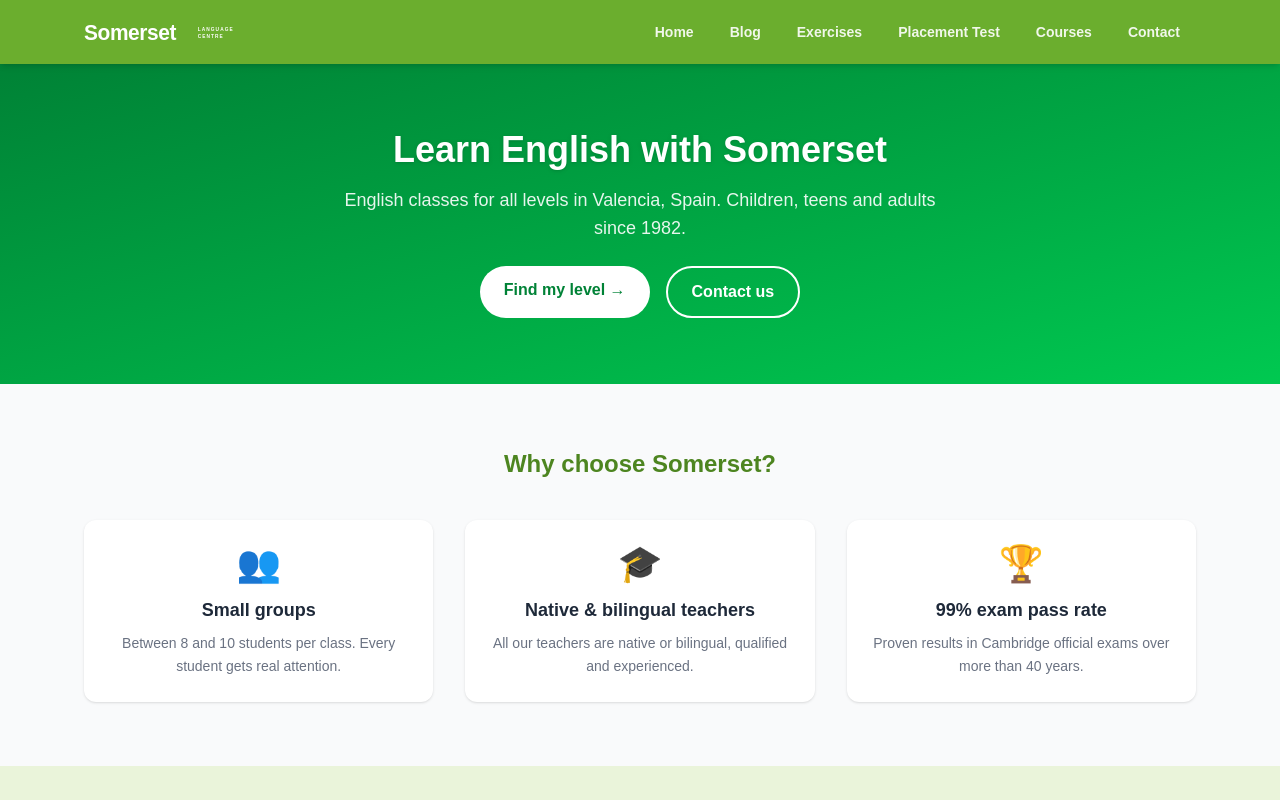
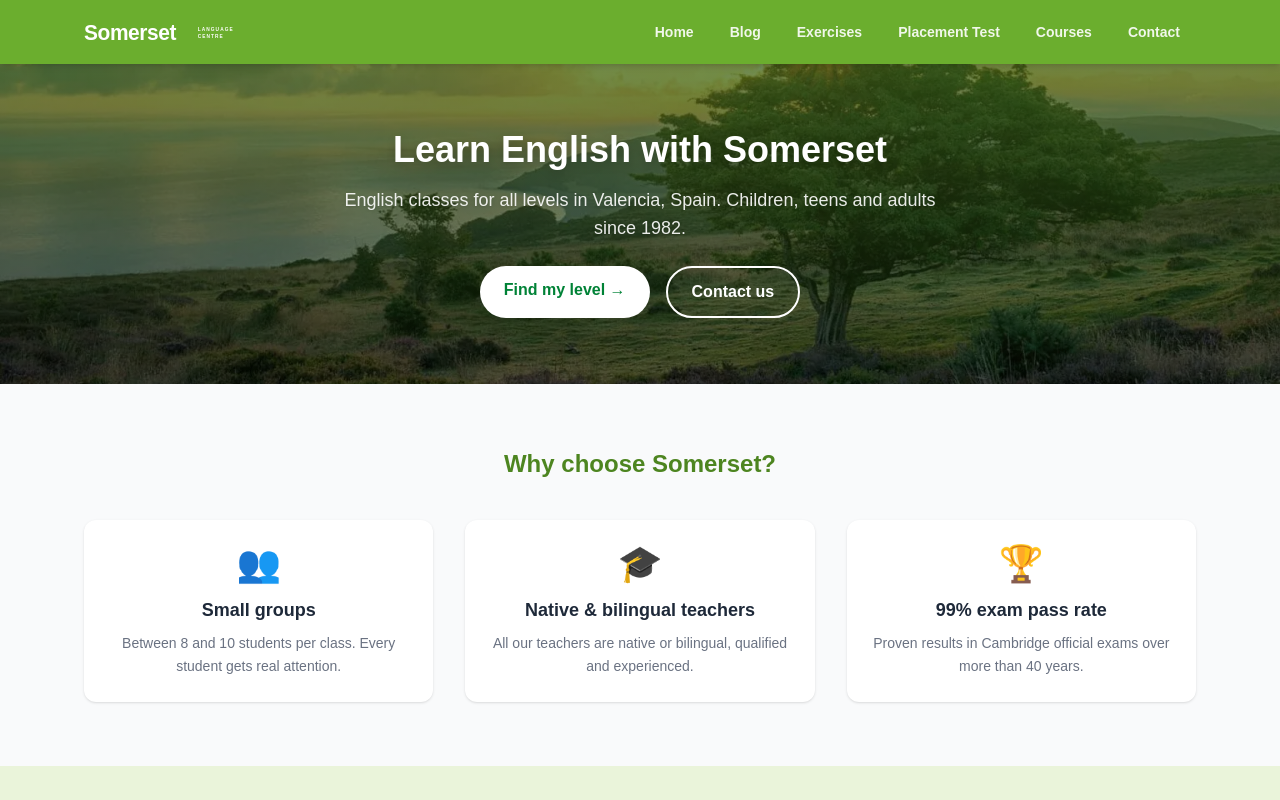
Before and after one commit to hugosanhan-design/somerset-website, a Next.js app: page / in a window 1280 px wide. Shown: the top 800 px of the page. Built offline with nearby package versions, Linux system fonts and the light colour scheme.

Commit message:
Add hero background photo

```diff
--- a/src/app/page.tsx
+++ b/src/app/page.tsx
@@ -1,15 +1,15 @@
 import Link from "next/link";
-import Image from "next/image";
 
 export default function Home() {
   return (
     <>
       {/* Hero */}
       <section className="relative h-80 flex items-center justify-center overflow-hidden">
-        <div className="absolute inset-0 bg-gradient-to-br from-green-700 to-green-500" />
+        <div className="absolute inset-0 bg-cover bg-center" style={{ backgroundImage: "url('/hero-bg.jpg')", filter: "brightness(0.6)" }} />
+        <div className="absolute inset-0" style={{ background: "linear-gradient(to bottom, rgba(77,133,32,0.5) 0%, rgba(0,0,0,0.3) 100%)" }} />
         <div className="relative z-10 text-center text-white px-6 max-w-2xl">
-          <h1 className="text-4xl font-bold mb-4 drop-shadow">Learn English with Somerset</h1>
-          <p className="text-lg opacity-90 mb-6">English classes for all levels in Valencia, Spain. Children, teens and adults since 1982.</p>
+          <h1 className="text-4xl font-bold mb-4 drop-shadow-lg">Learn English with Somerset</h1>
+          <p className="text-lg opacity-90 mb-6 drop-shadow">English classes for all levels in Valencia, Spain. Children, teens and adults since 1982.</p>
           <div className="flex gap-4 justify-center flex-wrap">
             <Link href="/placement" className="bg-white text-green-700 font-bold px-6 py-3 rounded-full hover:bg-green-50 transition-colors">
               Find my level →
```
Also changed, not shown: public/hero-bg.jpg (added).
